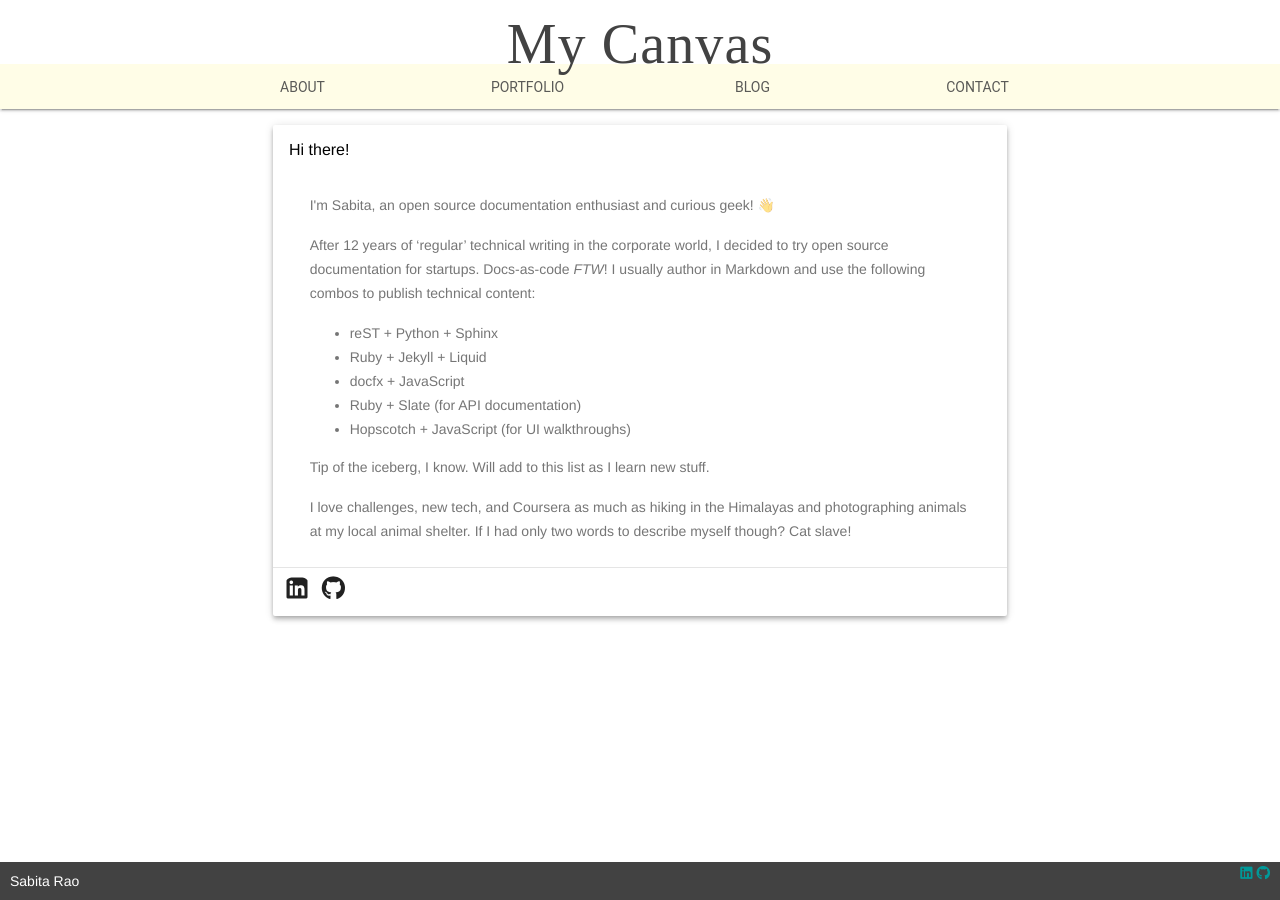
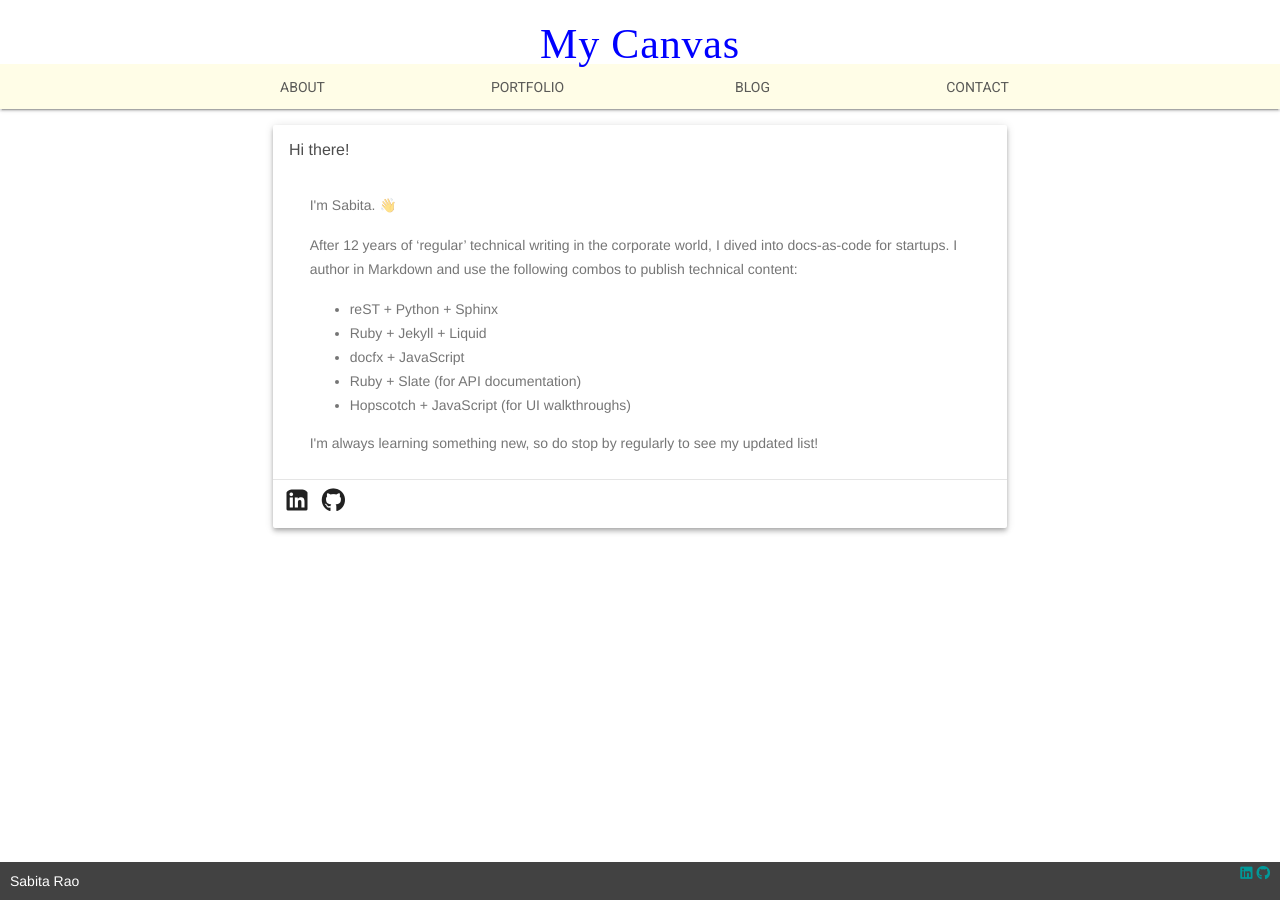
Before and after one commit to sabitarao/sabitarao.github.io, a Jekyll site: the page built from index.html, in a window 1280 px wide. Built offline with Jekyll 4.4.1, drawn with Linux system fonts in a browser that asks for light colours; nearby versions of some CDN libraries; emoji names are drawn with the system emoji font; some web fonts are replaced.

Commit message:
updated blog and projects

```diff
--- a/_includes/head.html
+++ b/_includes/head.html
@@ -6,14 +6,13 @@
     <title>{% if page.title %}{{ page.title | escape }}{% else %}{{ site.title | escape }}{% endif %}</title>
     <meta name="description" content="{% if page.excerpt %}{{ page.excerpt | strip_html | strip_newlines | truncate: 160 }}{% else %}{{ site.description }}{% endif %}">
 
-    <link rel="stylesheet" href="https://code.getmdl.io/1.2.1/material.grey-pink.min.css"/>
-    <link href="https://fonts.googleapis.com/css?family=Didact+Gothic|Josefin+Sans:400,400i,700|Lato|Stalemate" rel="stylesheet">
-	<link href="https://fonts.googleapis.com/css?family=Fredericka+the+Great" rel="stylesheet">
+    <link rel="stylesheet" href="https://code.getmdl.io/1.3.0/material.grey-pink.min.css"/>
+	<link rel="stylesheet" href="https://fonts.googleapis.com/css?family=Roboto:regular,bold,italic,thin,light,bolditalic,black,medium&amp;lang=en">
+	<link rel="stylesheet" href="https://fonts.googleapis.com/css?family=Fredericka+the+Great" >
     <link rel="stylesheet" href="/css/styles.css"/>
     <link rel="stylesheet" href="/css/syntax.css"/>
-
     <link rel="stylesheet" href="https://fonts.googleapis.com/icon?family=Material+Icons">
-    <script defer src="https://code.getmdl.io/1.2.1/material.min.js"></script>
+    <script src="https://code.getmdl.io/1.2.1/material.min.js"></script>
     <script src="https://use.fontawesome.com/4dde453932.js"></script>
 
 </head>
--- a/_layouts/blog_post.html
+++ b/_layouts/blog_post.html
@@ -6,7 +6,9 @@
     <div class="mdl-card__title text-card-top">
         <div class="text-card-title">{{ page.title }}</div>
     </div>
-
+	<div class="mdl-card__media">
+        <img class="article-image">{{ post.image }}
+     </div>
     <div class="mdl-grid mdl-card__supporting-text">
         <div class="blog-details">
             {% for tag in page.tags %}
--- a/_projects/personal-website.html
+++ b/_projects/personal-website.html
@@ -10,5 +10,6 @@
 show: true
 order: 1
 ---
-
-<p>Modified a <a href="https://getmdl.io/templates/portfolio/index.html">Material Design template</a> to suit Jekyll, Liquid, and Github Pages. <br> Originally demonstrated by <a href = "https://rachelmad.github.io/">this awesome person</a>.<br></p></p>
+<p><img src="/assets/my-canvas.png"></p>
+<p>Modified a <a href="https://getmdl.io/templates/portfolio/index.html" target="_blank">Material Design template</a> to suit Jekyll, Liquid, and Github Pages. <br> Inspired by <a href = "https://rachelmad.github.io/" target="_blank">this awesome person</a>!<br></p>
+<p>Coming soon: JavaScript tweaks</p>
--- a/blog/index.html
+++ b/blog/index.html
@@ -9,7 +9,9 @@
         <div class="text-card-title">{{ post.title }}</div>
      <!--   <div class="subtext clear-card-subtext">{{ post.date | date: '%d %B %Y' }}</div> -->
     </div>
-
+	<div class="mdl-card__media">
+        <img class="article-image">{{ post.image }}
+     </div>
     <div class="mdl-grid mdl-card__supporting-text">
         <div class="blog-details">
             {% for tag in post.tags %}
--- a/css/styles.css
+++ b/css/styles.css
@@ -11,12 +11,17 @@
 }
 
 .mdl-layout__title {
-  font-size: 4rem;
+  font-size: 3rem;
   text-align: center;
   font-weight: normal;
   font-family: 'Fredericka the Great', cursive;
   line-height: 35px;
   margin-top: 25px;
+  color: blue;
+}
+
+.mdl-card__title {
+  color: rgba(0,0,0,.7)
 }
 
 .is-compact .mdl-layout__title span {
--- a/index.html
+++ b/index.html
@@ -9,9 +9,9 @@
     </div>
     <div class="mdl-grid mdl-card__supporting-text">
         <div class="padding-top">
-<p>I'm Sabita, an open source documentation enthusiast and curious geek! :wave:
+<p>I'm Sabita. :wave:
 </p>
-<p>After 12 years of ‘regular’ technical writing in the corporate world, I decided to try open source documentation for startups. Docs-as-code <i>FTW</i>! I usually author in Markdown and use the following combos to publish technical content:</p>
+<p>After 12 years of ‘regular’ technical writing in the corporate world, I dived into docs-as-code for startups. I author in Markdown and use the following combos to publish technical content:</p>
 <ul>
 <li>reST + Python + Sphinx</li>
 <li>Ruby + Jekyll + Liquid</li>
@@ -19,8 +19,7 @@
 <li>Ruby + Slate (for API documentation)</li>
 <li>Hopscotch + JavaScript (for UI walkthroughs)</li>
 </ul>
-<p>Tip of the iceberg, I know. Will add to this list as I learn new stuff.</p>
-<p>I love challenges, new tech, and Coursera as much as hiking in the Himalayas and photographing animals at my local animal shelter. If I had only two words to describe myself though? Cat slave!</p>
+<p>I'm always learning something new, so do stop by regularly to see my updated list!</p>
         </div>
     </div>
     <div class="mdl-card__actions mdl-card--border center-text">
```
Also changed, not shown: _posts/2020-04-11-design-thinking-solo-writers.html (deleted, +0 -22 lines), _posts/2020-04-11-design-thinking-solo-writers.markdown (added, +20 -0 lines), _posts/2020-04-12-ikigai.md (added, +20 -0 lines), _projects/markdown-docfx.html (added, +15 -0 lines), _projects/markdown-sphinx.html (added, +14 -0 lines), _tagged/docfx.md (added, +4 -0 lines), _tagged/markdown.md (added, +4 -0 lines), assets/ikigai.png (added), assets/my-canvas.png (added), assets/restless-reinvention.PNG (added), assets/sphinx.gif (added), 1 other file.
